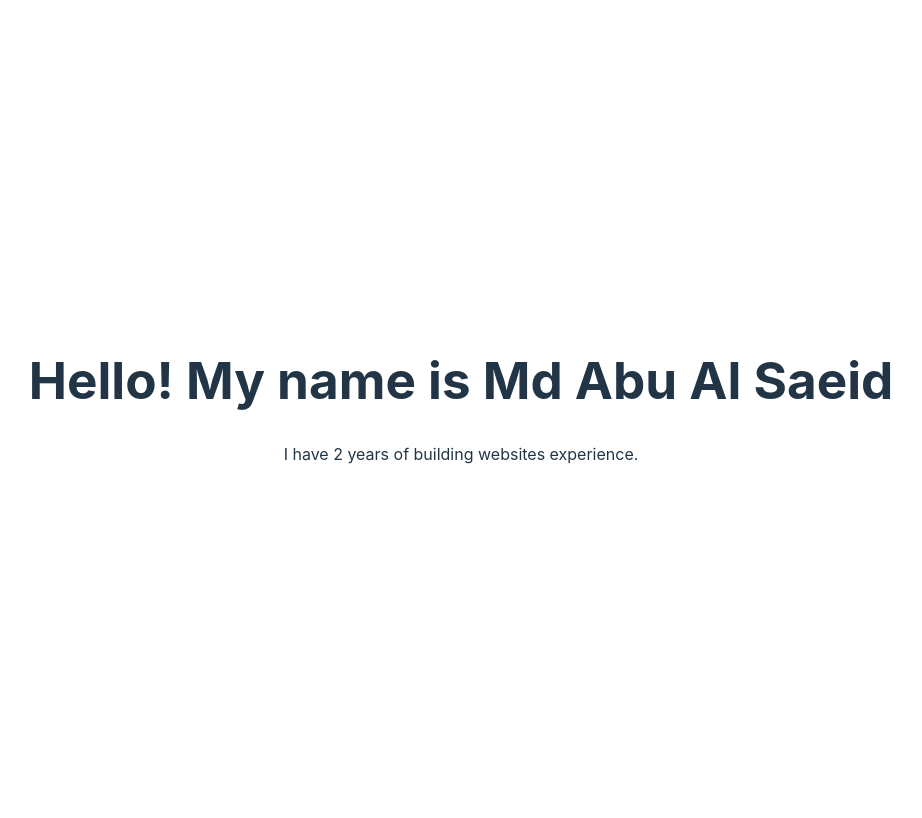
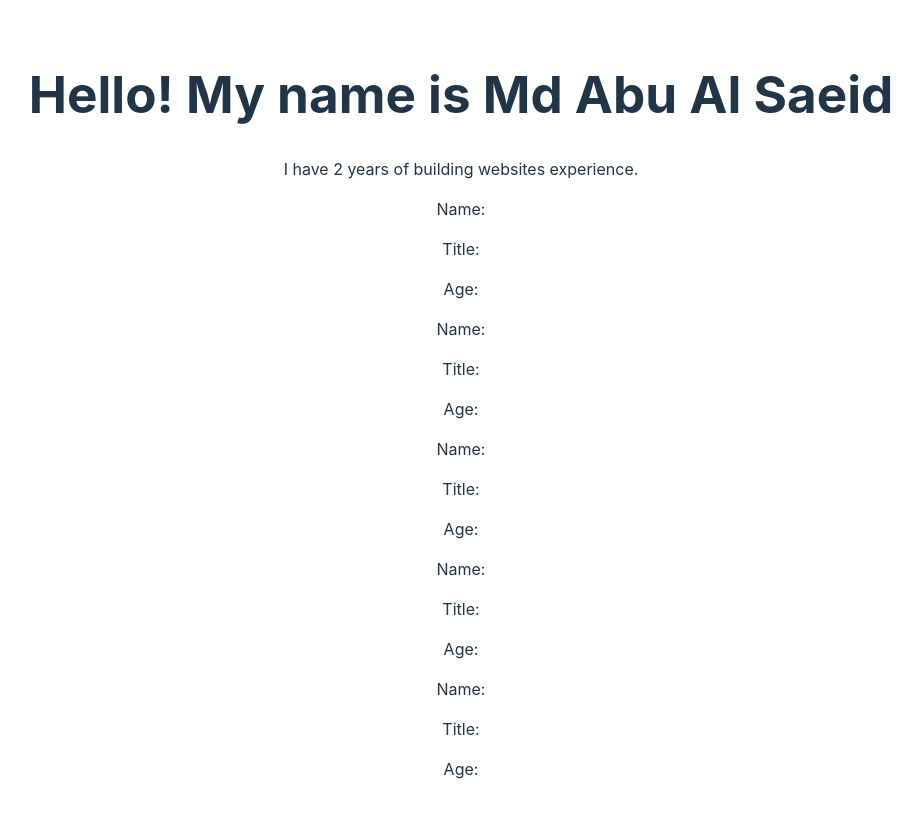
Before and after one commit to AbuAlSaeidRajon/ReactJS, a React (Vite) app in the folder demo/: page / in a window 1280 px wide. Shown: the top 818 px of the page, without its empty margins (179-1101 px from the left). Built offline with nearby package versions, Linux system fonts and the light colour scheme.

Commit message:
box added

```diff
--- a/demo/src/main.jsx
+++ b/demo/src/main.jsx
@@ -4,6 +4,16 @@ import ReactDOM from 'react-dom/client'
 
 import App from './App.jsx'
 import './index.css'
+
+const Box = () => {
+  return (
+    <div>
+      <p>Name:</p>
+      <p>Title:</p>
+      <p>Age:</p>
+    </div>
+  )
+}
 
 //JS bigins (Arrow function).............
 const name = "Md Abu Al Saeid"
@@ -15,6 +25,11 @@ const Demo = () => {
   <div>
     <h1>Hello! My name is {name}</h1>
     <p>I have {2024 - first_page} years of building websites experience.</p>
+    <Box />
+    <Box />
+    <Box />
+    <Box />
+    <Box />
   </div>
   );
 };
@@ -24,10 +39,10 @@ const Demo = () => {
     <h1>Hello! My name is {name}</h1>
     <p>I have {2024 - first_page} years of building websites experience.</p>
   </div>
-  );*/
+  ); */
 
 ReactDOM.createRoot(document.getElementById('root')).render(
   <React.StrictMode>
     <Demo/>
-    </React.StrictMode>,
-)
+  </React.StrictMode>
+);
```
